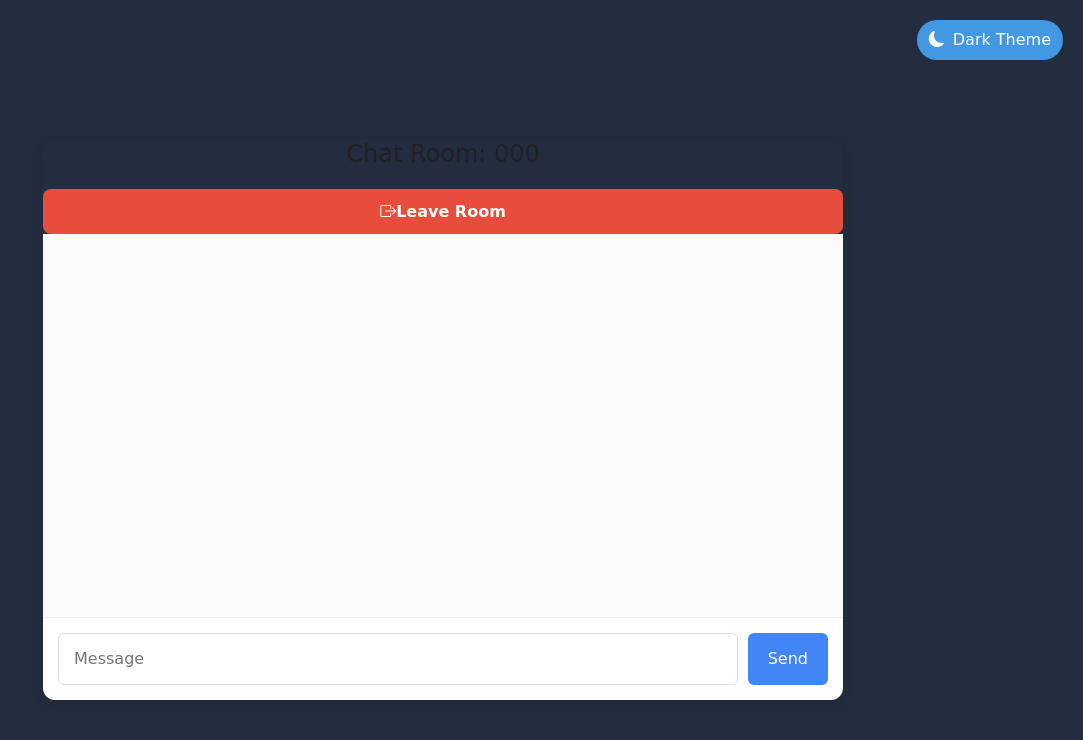
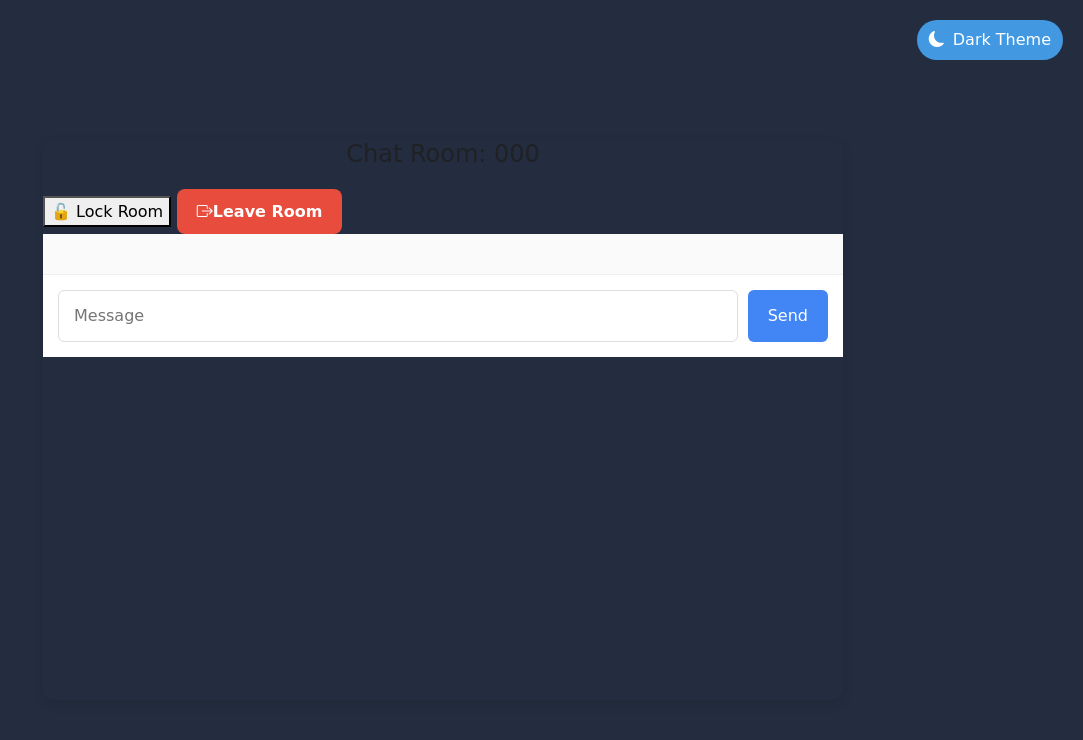
Before and after one commit to JoshuaSubray/Pype, a Flask app: template templates/room.html in a window 1280 px wide. Shown: the top 740 px of the page, without its empty margins (197-1280 px from the left). Run offline with Flask 3, Linux system fonts and the light colour scheme; the template is opened without the code that fills it: most values are stand-ins (such as "Sample title", 1, 10 or a date in 2020); some libraries are stand-ins or nearby versions.

Commit message:
added a lock system for rooms

```diff
--- a/main.py
+++ b/main.py
@@ -36,6 +36,7 @@ def home():
         code = request.form.get("code") # get room code input.
         join = request.form.get("join", False) # checks if user wants to join a room.
         create = request.form.get("create", False) # checks if user wants to create a new room.
+        password = request.form.get("password", "")  # Add password field for locked rooms
 
         # input validation.
         if not name:
@@ -47,9 +48,16 @@ def home():
         room = code
         if create != False: # creates a new room.
             room = generate_unique_code(4)
-            rooms[room] = {"members": 0, "messages": []}
+            rooms[room] = {"members": 0, "messages": [], "locked" : False, "password" : "", "creator" : name}
         elif code not in rooms: # check if the room already exists.
             return render_template("home.html", error="Room not found.", code=code, name=name, available_rooms=list(rooms.keys()))
+        elif rooms[code]["locked"]:  # Check if room is locked
+            if password != rooms[code]["password"]:  # Verify password
+                return render_template("home.html",
+                    error="Room is locked. Incorrect password.",
+                    code=code,
+                    name=name,
+                    show_password_field=True)
 
         # store room and username in session data and redirect to chat room page.
         session["room"] = room
@@ -68,6 +76,40 @@ def room():
         return redirect(url_for("home"))
 
     return render_template("room.html", code=room, messages=rooms[room]["messages"])
+
+@app.route("/api/room/<room_code>/lock", methods=["POST"])
+def toggle_room_lock(room_code):
+    if room_code not in rooms:
+        return jsonify({"success": False, "error": "Room not found"})
+
+    data = request.get_json()
+    name = data.get("name")
+    password = data.get("password", "")
+
+    if name != rooms[room_code]["creator"]:
+        return jsonify({"success": False, "error": "Only room creator can lock/unlock"})
+
+    rooms[room_code]["locked"] = not rooms[room_code]["locked"]
+    if rooms[room_code]["locked"]:
+        rooms[room_code]["password"] = password
+
+    return jsonify({
+        "success": True,
+        "locked": rooms[room_code]["locked"],
+        "message": f"Room {'locked' if rooms[room_code]['locked'] else 'unlocked'}"
+    })
+
+@app.route("/api/room/<room_code>")
+def get_room_status(room_code):
+    if room_code not in rooms:
+        return jsonify({"error": "Room not found"}), 404
+
+    return jsonify({
+        "code": room_code,
+        "locked": rooms[room_code]["locked"],
+        "members": rooms[room_code]["members"],
+        "creator": rooms[room_code]["creator"]
+    })
 
 # handle incoming chat messages through websocket and display them in the room.
 @socketio.on("message")
--- a/templates/room.html
+++ b/templates/room.html
@@ -1,6 +1,10 @@
 {% extends 'base.html' %} {% block content %}
 <div class="message-box">
     <h2>Chat Room: {{code}}</h2>
+    <div class="room-controls">
+        <button id="lock-btn" class="lock-btn" onclick="toggleRoomLock()">
+            <span id="lock-icon">🔓</span> <span id="lock-text">Lock Room</span>
+        </button>
     <button onclick="leaveRoom()" class="leave-btn"><i class="bi bi-box-arrow-right"></i>Leave Room</button>
     <div class="messages" id="messages"></div>
     <div class="inputs">
@@ -16,8 +20,88 @@
         </button>
     </div>
 </div>
+
+<div id="password-modal" class="modal">
+    <div class="modal-content">
+        <h3>Make Room Password</h3>
+        <input type="password" id="room-password" placeholder="Enter password">
+        <div class="modal-buttons">
+            <button onclick="confirmLock()">Confirm</button>
+            <button onclick="cancelLock()">Cancel</button>
+        </div>
+    </div>
+</div>
+
 <script type="text/javascript">
     var socketio = io();
+    const roomCode = "{{code}}";
+    const userName = "{{session.get('name')}}";
+
+    let isCreator = false;
+
+    fetch(`/api/room/${roomCode}`)
+        .then(res => res.json())
+        .then(roomData => {
+            isCreator = roomData.creator === userName;
+            updateLockButton(roomData.locked);
+
+            // Hide lock button if not creator
+            if (!isCreator) {
+                document.getElementById('lock-btn').style.display = 'none';
+        }
+    });
+
+    function updateLockButton(isLocked) {
+        const lockIcon = document.getElementById('lock-icon');
+        const lockText = document.getElementById('lock-text');
+
+        if (isLocked) {
+            lockIcon.textContent = '🔐';
+            lockText.textContent = 'Unlock Room';
+        } else {
+            lockIcon.textContent = '🔓';
+            lockText.textContent = 'Lock Room';
+        }
+    }
+
+    function toggleRoomLock() {
+        if (!isCreator) return;
+
+        // Show password modal when locking
+        const modal = document.getElementById('password-modal');
+        modal.style.display = 'block';
+    }
+
+    function confirmLock() {
+        const password = document.getElementById('room-password').value;
+        const modal = document.getElementById('password-modal');
+
+        fetch(`/api/room/${roomCode}/lock`, {
+            method: 'POST',
+            headers: {
+                'Content-Type': 'application/json',
+            },
+            body: JSON.stringify({
+                name: userName,
+                password: password
+            })
+        })
+        .then(res => res.json())
+        .then(data => {
+            if (data.success) {
+                updateLockButton(data.locked);
+                modal.style.display = 'none';
+                document.getElementById('room-password').value = '';
+            } else {
+                alert(data.error || 'Failed to toggle lock status');
+            }
+        });
+    }
+
+    function cancelLock() {
+        document.getElementById('password-modal').style.display = 'none';
+        document.getElementById('room-password').value = '';
+    }
 
     const messages = document.getElementById("messages");
 
```
Also changed, not shown: templates/home.html (+15 -0 lines).
